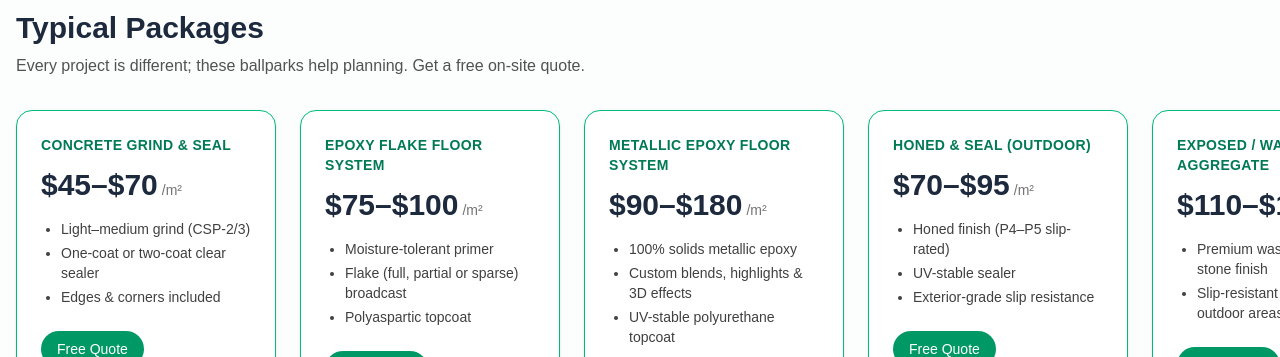
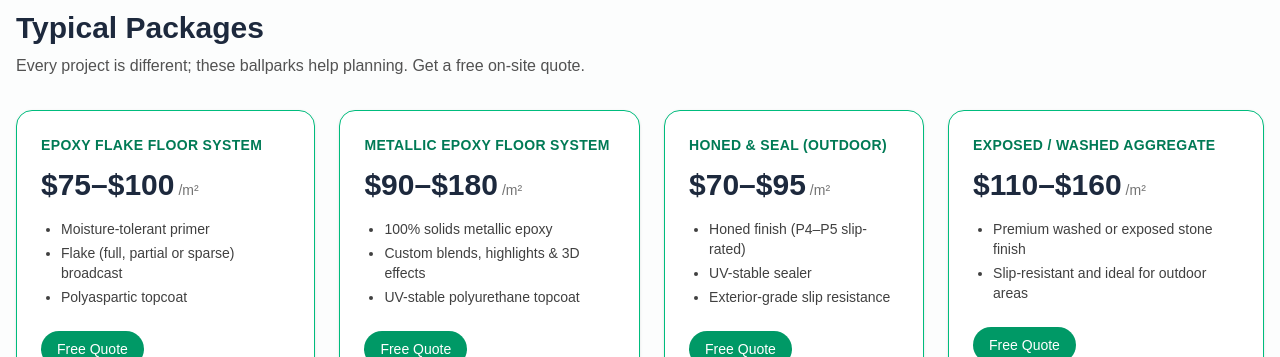
Before and after one commit to robertocarlos69/perth-concrete-care, a Next.js app: page / in a window 1280 px wide. Shown: the part 3460-3817 px from the top of the page. Built offline with nearby package versions, Linux system fonts and the light colour scheme.

Commit message:
Remove Concrete Grind & Seal from Typical Packages

```diff
--- a/app/page.tsx
+++ b/app/page.tsx
@@ -1342,17 +1342,7 @@ const services = [
 ];
 
 const pricing = [
-  {
-    name: "Concrete Grind & Seal",
-    price: "$45–$70",
-    unit: "/m²",
-    features: [
-      "Light–medium grind (CSP-2/3)",
-      "One-coat or two-coat clear sealer",
-      "Edges & corners included",
-    ],
-  },
-  {
+    {
     name: "Epoxy Flake Floor System",
     price: "$75–$100",
     unit: "/m²",
```
